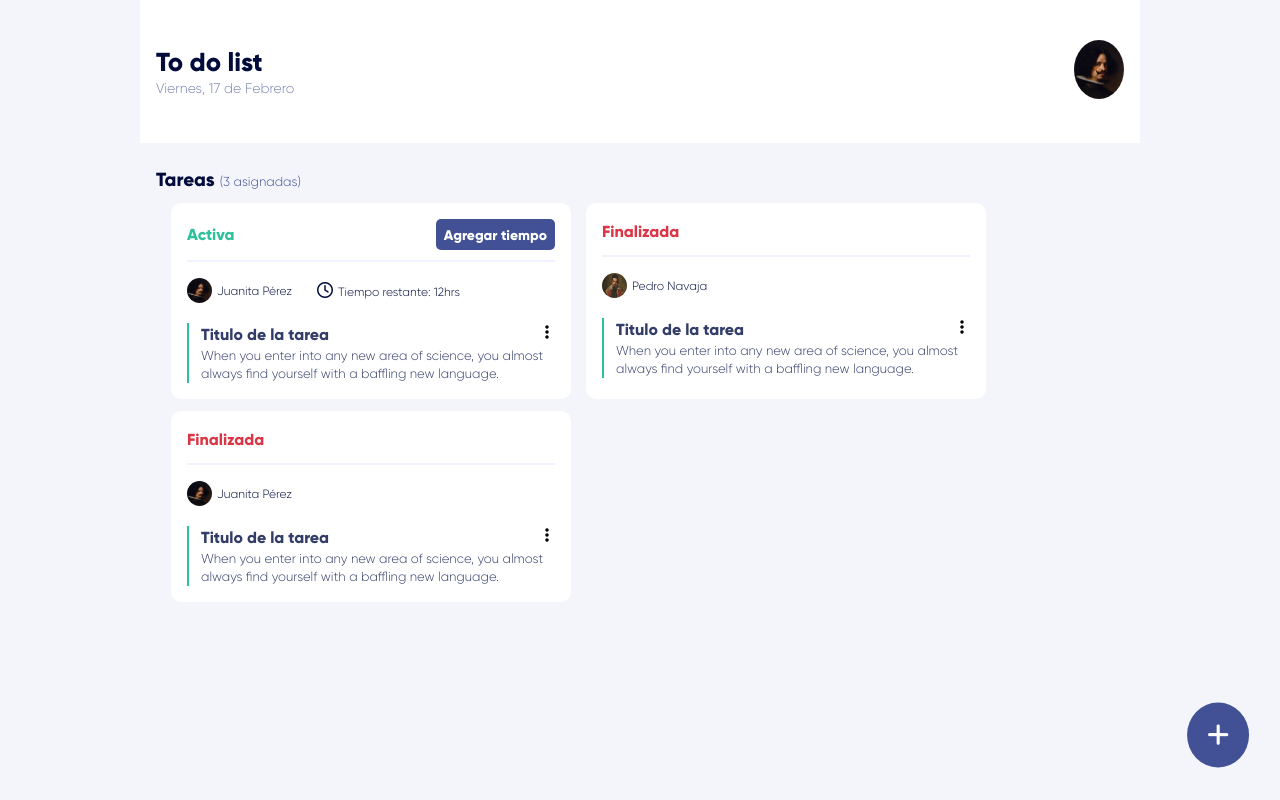
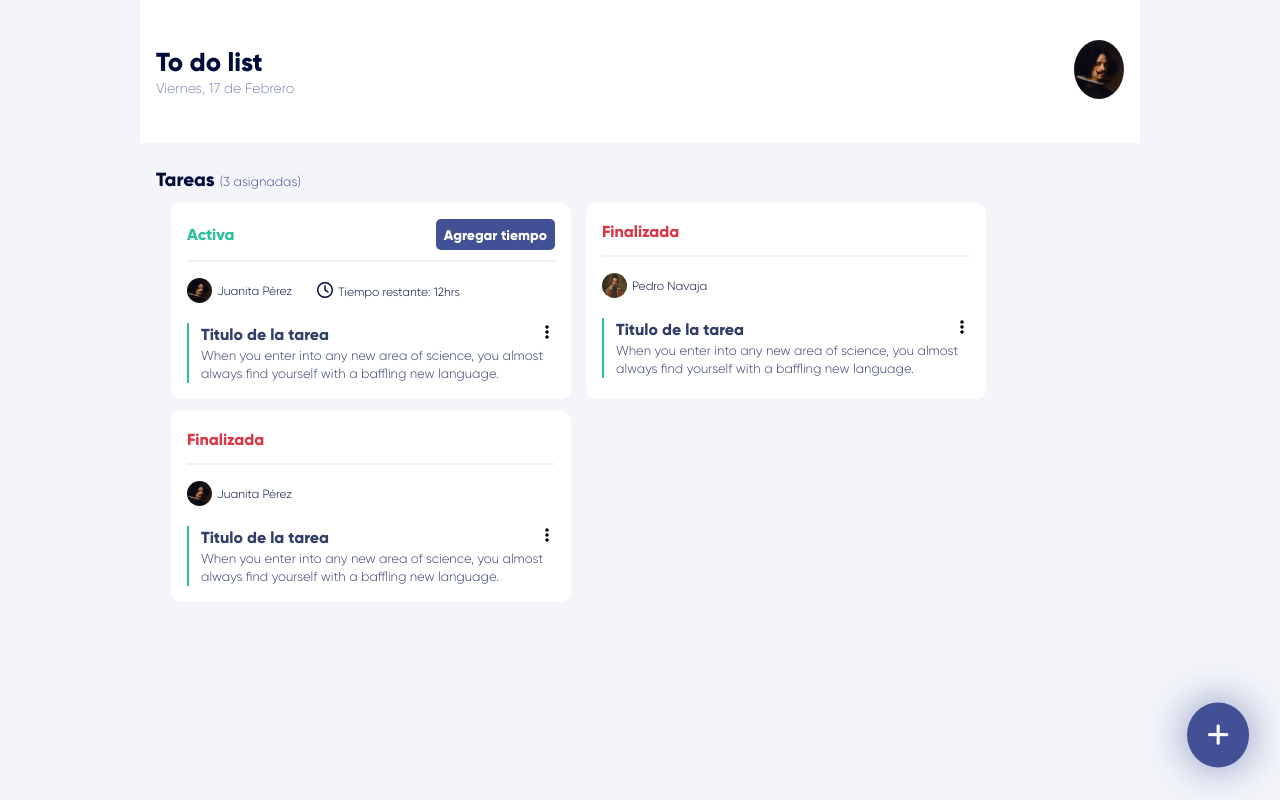
Before and after one commit to djmedinapk/ToDoAppImuko, a React (Create React App) app: page / in a window 1280 px wide. Built offline with nearby package versions, Linux system fonts and the light colour scheme.

Commit message:
Fix styles buttons

```diff
--- a/src/Pages/style.scss
+++ b/src/Pages/style.scss
@@ -293,6 +293,9 @@ body {
         color: #fff;
         border-radius: 50%;
         padding: 20px;
+        -webkit-box-shadow: 0px 0px 42px 0px rgba(66,81,149,0.63);
+        -moz-box-shadow: 0px 0px 42px 0px rgba(66,81,149,0.63);
+        box-shadow: 0px 0px 42px 0px rgba(66,81,149,0.63);
     }
 }
 
```
